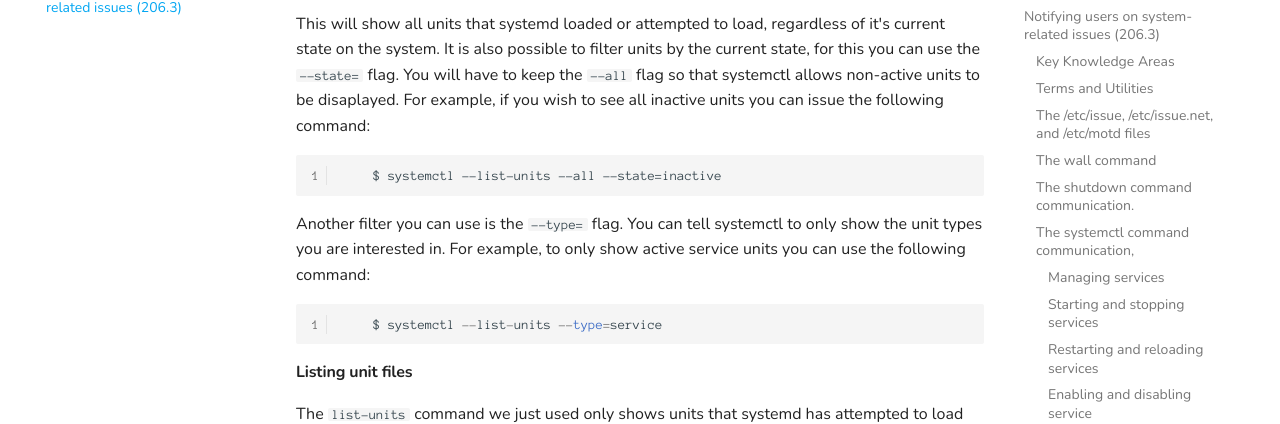
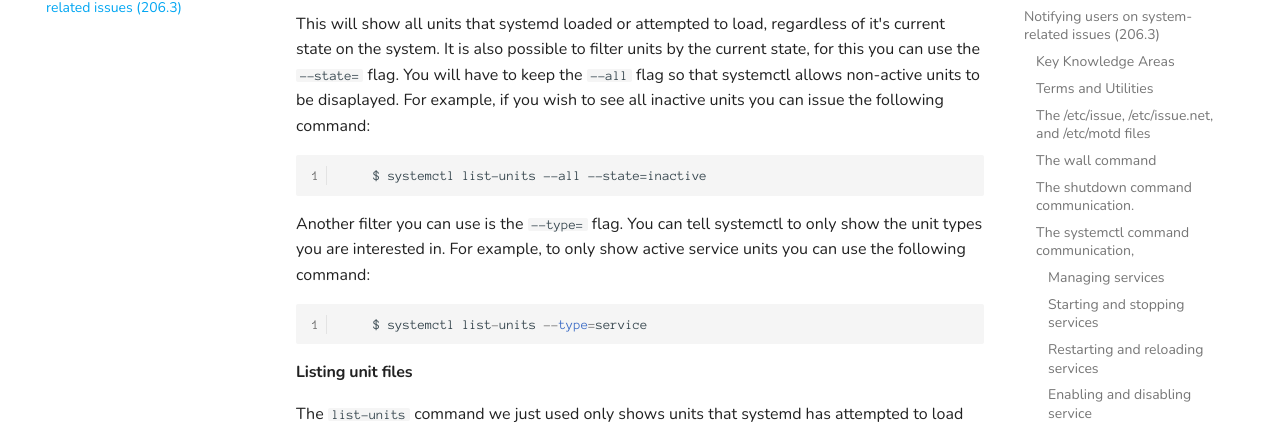
Before and after one commit to lpic2book/src, an MkDocs documentation site: the page built from docs/lpic2.206.3.md, in a window 1280 px wide and 900 px high, scrolled down 5779 px. Shown: the part 91-515 px from the top of the window. Built offline with MkDocs 1.6.1 and Material for MkDocs 9.7.7, drawn with Linux system fonts in a browser that asks for light colours; comment, search, counter and statistics services are not loaded.

```diff
--- a/docs/lpic2.206.3.md
+++ b/docs/lpic2.206.3.md
@@ -156,7 +156,7 @@
 use the `reload-or-restart` command. This will reload is configuration
 if it is available, else it will restart the application:
 
-        $systemctl reload-or-restart application.service
+        $ systemctl reload-or-restart application.service
 
 
 #### Enabling and disabling service
@@ -295,14 +295,14 @@
 non-active units to be disaplayed. For example, if you wish to see all
 inactive units you can issue the following command:
 
-        $ systemctl --list-units --all --state=inactive
+        $ systemctl list-units --all --state=inactive
 
 
 Another filter you can use is the `--type=` flag. You can tell systemctl
 to only show the unit types you are interested in. For example, to only
 show active service units you can use the following command:
 
-        $ systemctl --list-units --type=service
+        $ systemctl list-units --type=service
 
 
 #### Listing unit files
```
Also changed, not shown: docs/lpic2.206.2.md (+1 -1 lines).
